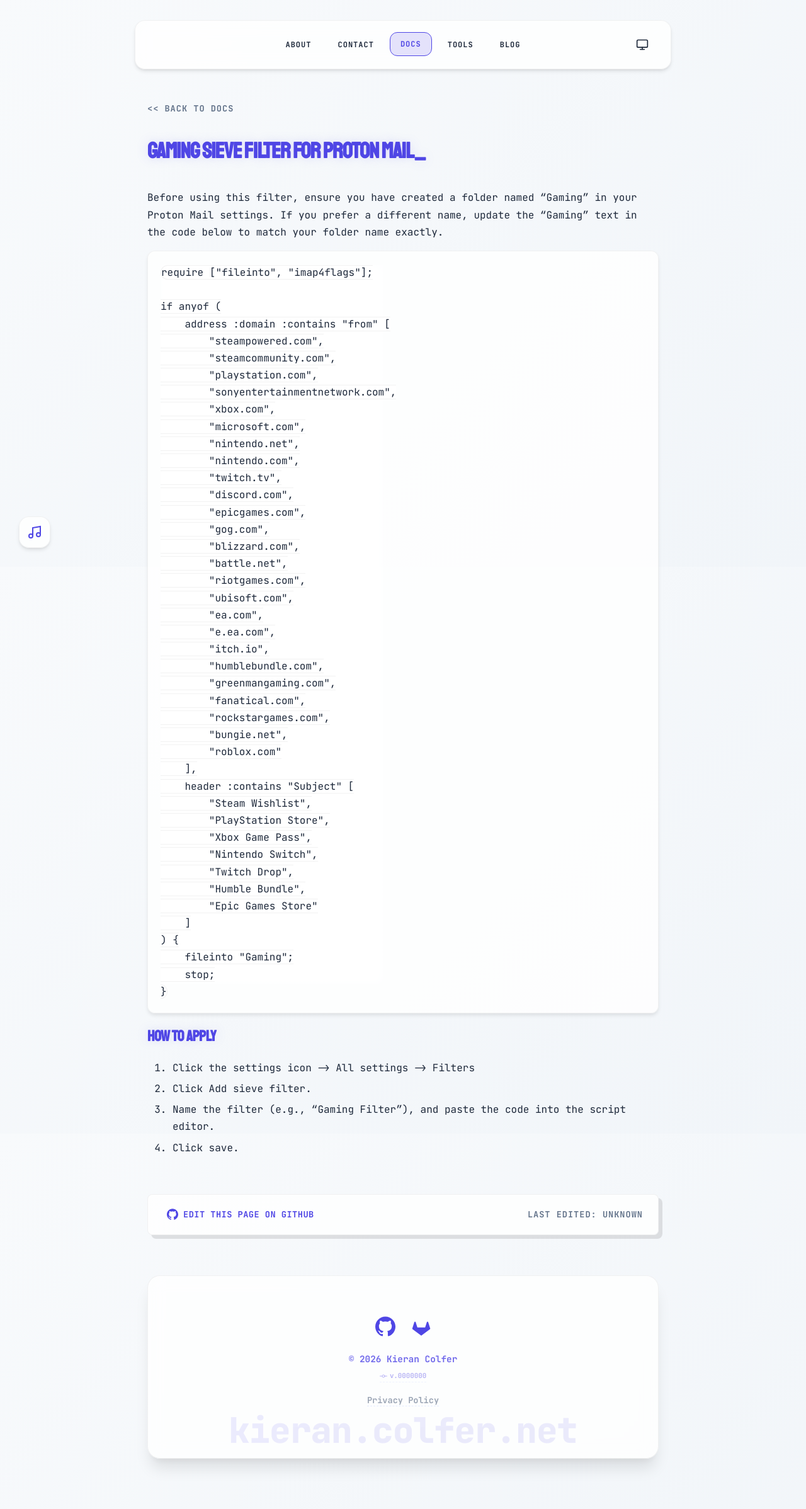
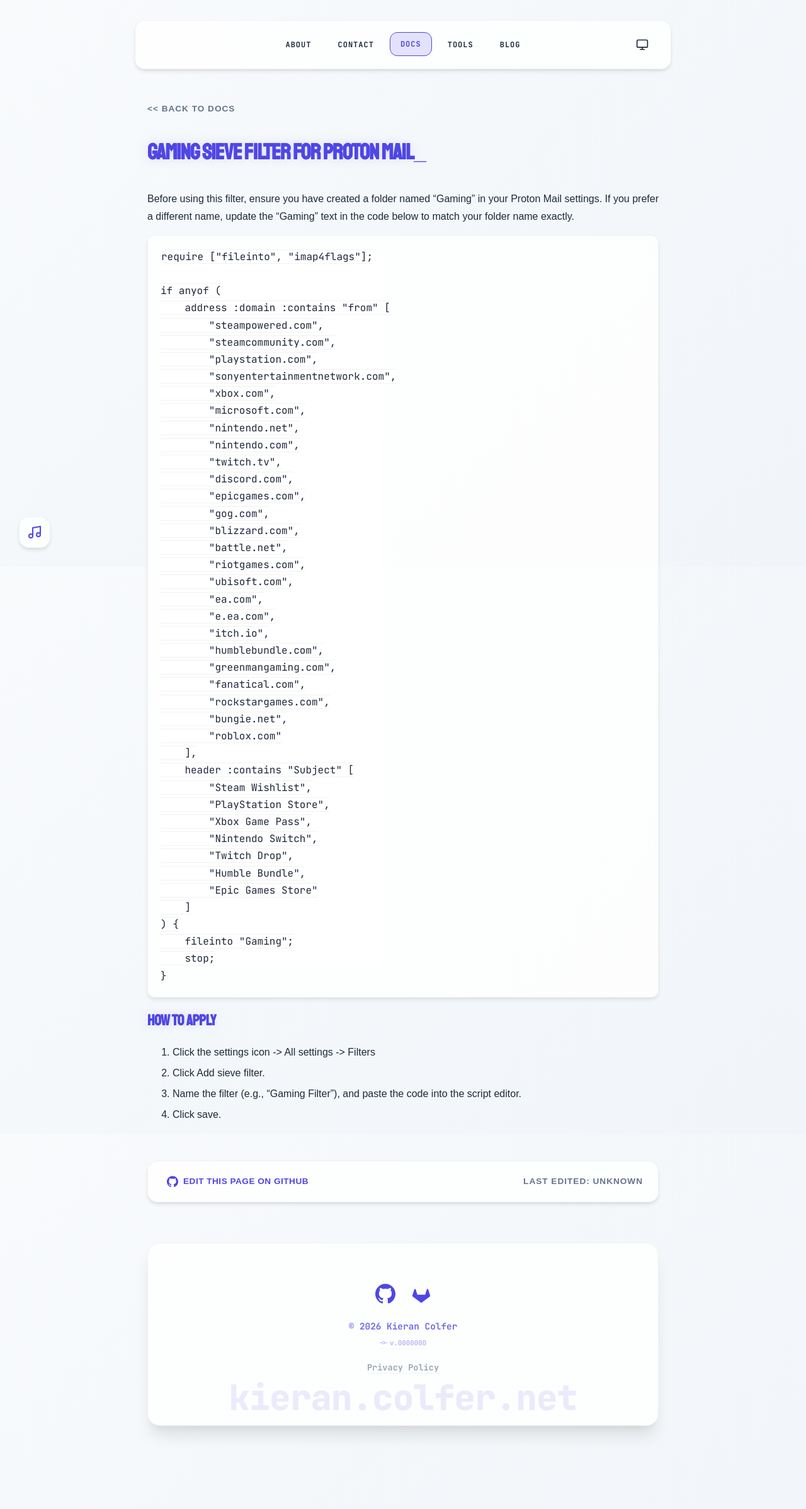
Before and after one commit to PASSK3YS/PASSK3YS.github.io, a Jekyll site: the page built from _docs/gaming-sieve-filter.md, in a window 1280 px wide. Shown: the whole page at 63% size. Built offline with Jekyll 4.4.1, drawn with Linux system fonts in a browser that asks for light colours; some web fonts are replaced; after the commit the page ends 2344 px from its top, so only the background shows below that.

Commit message:
Update doc.html to new style

```diff
--- a/_layouts/doc.html
+++ b/_layouts/doc.html
@@ -5,9 +5,17 @@
 <link href="https://fonts.googleapis.com/css2?family=JetBrains+Mono:wght@400;700;800&display=swap" rel="stylesheet">
 
 <style>
-.doc-page-wrapper {
+
+.doc-page-wrapper, .doc-page-wrapper p, .doc-page-wrapper a, .doc-page-wrapper span, .doc-page-wrapper div {
+    font-family: 'SUSE', sans-serif !important;
+}
+.doc-page-wrapper h1, .doc-page-wrapper h2, .doc-page-wrapper h3 {
+    font-family: 'Staatliches', sans-serif !important;
+}
+.doc-page-wrapper pre, .doc-page-wrapper code {
     font-family: 'JetBrains Mono', monospace !important;
 }
+
 .back-link-hacker {
     color: var(--text-muted);
     text-decoration: none;
@@ -15,44 +23,47 @@
     text-transform: uppercase;
     letter-spacing: 1px;
     font-weight: 700;
-    transition: color 0.1s ease;
+    transition: color 0.3s ease;
 }
 .back-link-hacker:hover {
-    color: var(--accent-cyan);
+    color: var(--accent);
 }
 .doc-h1 {
     font-weight: 800;
     letter-spacing: -1px;
     margin-top: 0;
     font-size: 2.2rem;
+    color: var(--accent);
 }
 
 .unified-card {
     background: var(--nav-bg);
-    border-radius: 8px;
+    backdrop-filter: blur(12px);
+    -webkit-backdrop-filter: blur(12px);
+    border-radius: 16px;
     display: flex;
     flex-direction: column;
-    border: 1px solid var(--border-color, var(--border));
-    box-shadow: 6px 6px 0px rgba(0, 0, 0, 0.1);
+    border: 1px solid var(--border);
+    box-shadow: 0 4px 6px -1px rgba(0, 0, 0, 0.1), 0 2px 4px -1px rgba(0, 0, 0, 0.06);
     overflow: hidden;
 }
 [data-theme="dark"] .unified-card {
-    border: 1px solid var(--border-color, var(--border));
-    box-shadow: 6px 6px 0px rgba(255, 255, 255, 0.1);
+    border: 1px solid var(--border);
+    box-shadow: 0 10px 15px -3px rgba(0, 0, 0, 0.3), 0 4px 6px -2px rgba(0, 0, 0, 0.1);
 }
 .unified-row {
     padding: 20px 24px;
     align-items: center;
-    transition: background-color 0.1s ease, border-color 0.1s ease;
+    transition: background-color 0.3s ease, border-color 0.3s ease;
     border-left: 6px solid transparent;
 }
 .unified-row.interactive-row:hover {
-    background-color: rgba(42, 161, 152, 0.05);
-    border-left-color: var(--accent-cyan);
+    background-color: rgba(99, 102, 241, 0.05);
+    border-left-color: var(--accent);
 }
 [data-theme="dark"] .unified-row.interactive-row:hover {
-    background-color: rgba(42, 161, 152, 0.1);
-    border-left-color: var(--accent-cyan);
+    background-color: rgba(99, 102, 241, 0.1);
+    border-left-color: var(--accent);
 }
 .soft-header {
     font-size: 0.85rem;
@@ -61,19 +72,21 @@
     color: var(--text-muted);
     margin: 0;
     font-weight: 700;
+    font-family: 'Staatliches', sans-serif !important;
 }
 .unified-meta {
     font-size: 0.85rem;
-    color: var(--accent-cyan);
+    color: var(--accent);
     margin: 0;
     text-transform: uppercase;
     font-weight: 700;
     letter-spacing: 0.5px;
     text-decoration: none;
-    transition: transform 0.1s ease;
+    transition: transform 0.3s ease, color 0.3s ease;
 }
 .unified-meta:hover {
     transform: translateX(4px);
+    color: var(--accent-hover);
 }
 .avatar-stack {
     display: flex;
@@ -85,8 +98,8 @@
     border-radius: 50%;
     border: 2px solid var(--nav-bg);
     margin-left: -10px;
-    transition: transform 0.1s ease;
-    background: var(--bg);
+    transition: transform 0.3s ease, border-color 0.3s ease;
+    background: var(--bg-solid);
 }
 .avatar-stack a:first-child img {
     margin-left: 0;
@@ -95,7 +108,7 @@
     transform: translateY(-4px);
     z-index: 10;
     position: relative;
-    border-color: var(--accent-cyan);
+    border-color: var(--accent);
 }
 .footer-flex {
     display: flex;
@@ -120,7 +133,7 @@
     </p>
 
     <header class="post-header">
-      <h1 class="post-title doc-h1">{{ page.title }}<span style="color: var(--accent-cyan); animation: blink-cursor 1s step-end infinite;">_</span></h1>
+      <h1 class="post-title doc-h1">{{ page.title }}<span style="color: var(--accent); animation: blink-cursor 1s step-end infinite;">_</span></h1>
     </header>
 
     <div class="post-content" style="margin-top: 30px;">
@@ -136,7 +149,7 @@
             <span id="last-edited-time" class="soft-header">Loading history...</span>
         </a>
 
-        <div id="contributors-row" class="unified-row" style="border-top: 1px dashed var(--border-color, var(--border)); display: flex; align-items: center; gap: 15px; flex-wrap: wrap;">
+        <div id="contributors-row" class="unified-row" style="border-top: 1px dashed var(--border); display: flex; align-items: center; gap: 15px; flex-wrap: wrap;">
             <h3 class="soft-header" style="margin: 0;">>_ Contributors</h3>
             <div id="contributors-avatars" class="avatar-stack"></div>
         </div>
```
